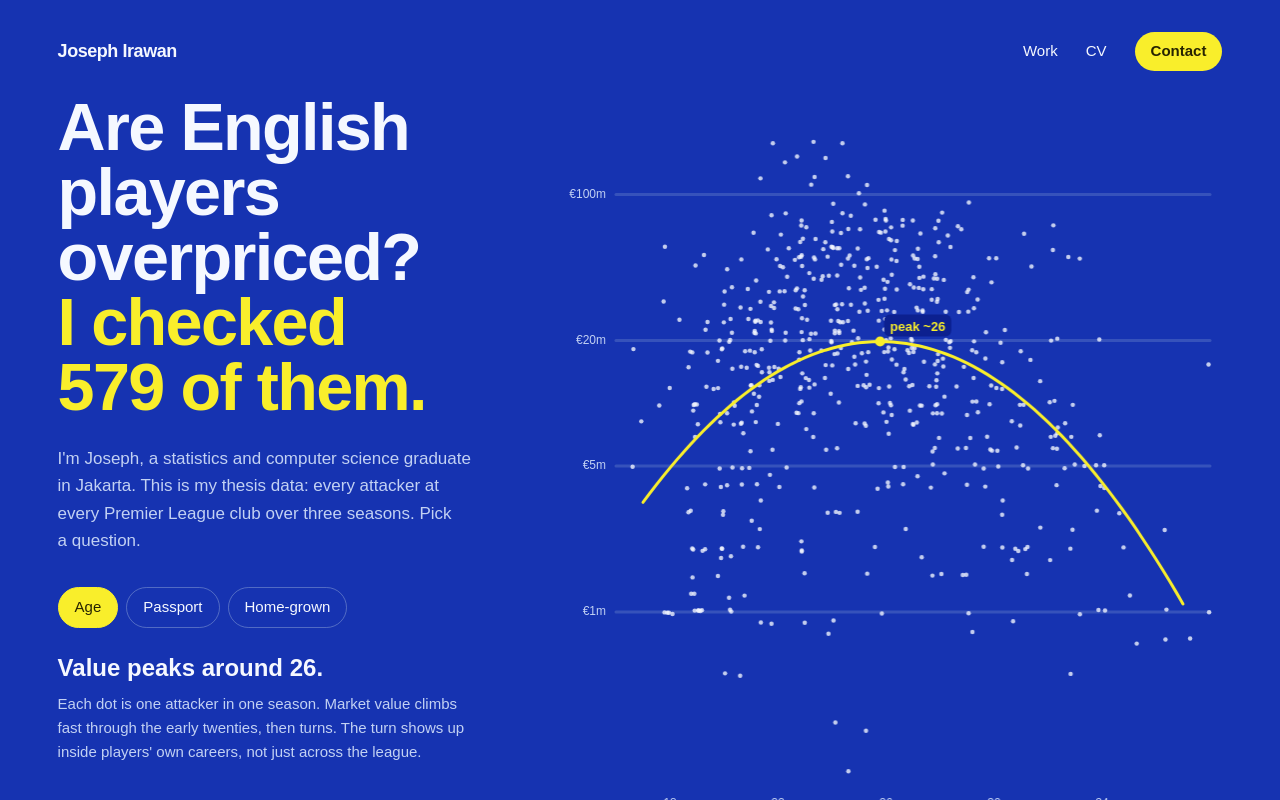
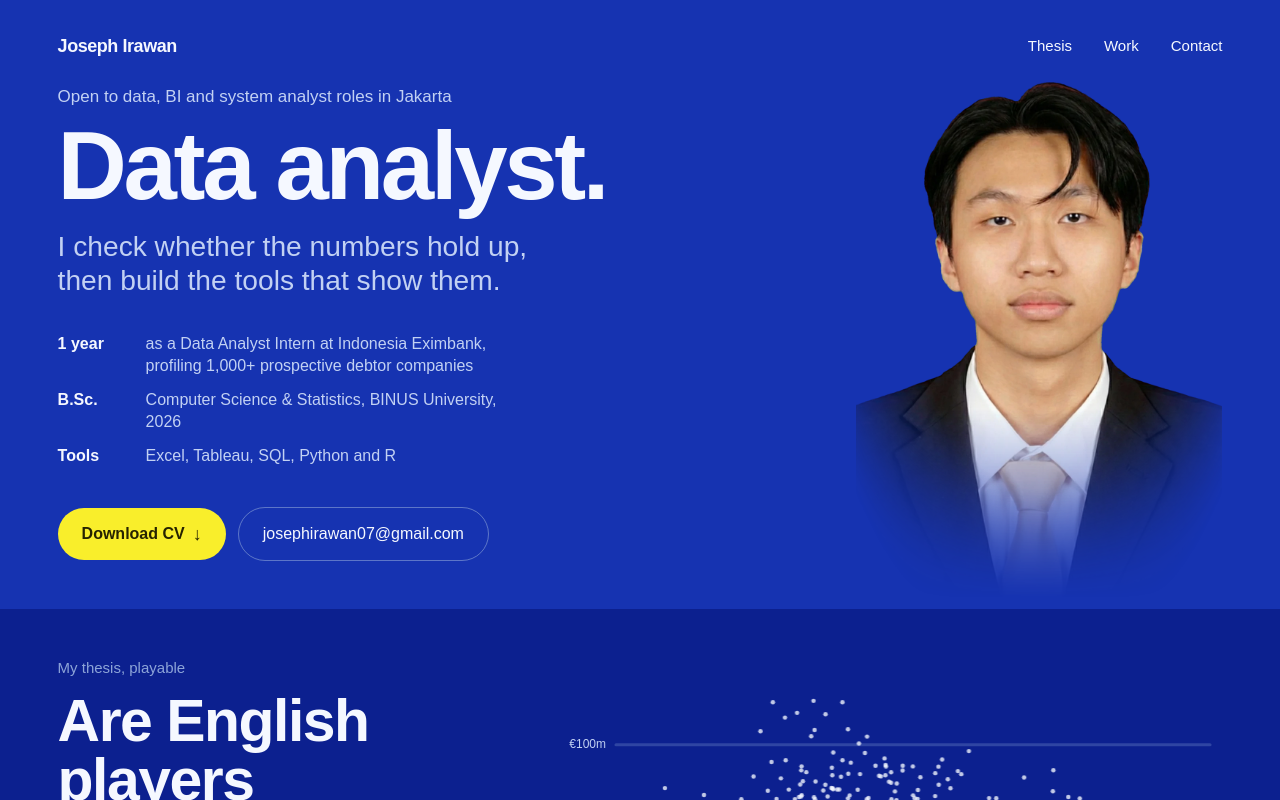
Before and after one commit to zpjosephi/josephsweb, a Next.js app: page / in a window 1280 px wide. Shown: the top 800 px of the page. Built offline with nearby package versions, Linux system fonts and the light colour scheme; a web font is replaced by a local one.

Commit message:
split the home: hr-facing intro first, thesis explorer second

```diff
--- a/src/app/globals.css
+++ b/src/app/globals.css
@@ -66,6 +66,13 @@ p {
   padding-inline: var(--gutter);
 }
 
+/* The portrait is a cropped ID photo: dissolve the shoulders so no hard edge shows. */
+.photo-fade {
+  mask-image: radial-gradient(ellipse 62% 78% at 50% 32%, #000 58%, transparent 100%),
+    linear-gradient(to bottom, #000 62%, transparent 98%);
+  mask-composite: intersect;
+}
+
 .tabular {
   font-variant-numeric: tabular-nums;
 }
--- a/src/app/page.tsx
+++ b/src/app/page.tsx
@@ -1,9 +1,11 @@
-import { Hero } from "@/components/hero";
+import { Intro } from "@/components/intro";
+import { ThesisExplorer } from "@/components/thesis-explorer";
 
 export default function Home() {
   return (
     <main>
-      <Hero />
+      <Intro />
+      <ThesisExplorer />
     </main>
   );
 }
--- /dev/null
+++ b/src/components/intro.tsx
@@ -0,0 +1,89 @@
+import Image from "next/image";
+import Link from "next/link";
+import { site } from "@/lib/site";
+
+const FACTS = [
+  {
+    lead: "1 year",
+    text: "as a Data Analyst Intern at Indonesia Eximbank, profiling 1,000+ prospective debtor companies",
+  },
+  { lead: "B.Sc.", text: "Computer Science & Statistics, BINUS University, 2026" },
+  { lead: "Tools", text: "Excel, Tableau, SQL, Python and R" },
+];
+
+export function Intro() {
+  return (
+    <section className="relative flex min-h-[min(100svh,980px)] flex-col overflow-hidden bg-stage text-on-stage lg:min-h-[76svh]">
+      <header className="shell relative z-[var(--z-sticky)] flex items-center justify-between pt-6 sm:pt-8">
+        <Link href="/" className="font-display text-lg font-semibold tracking-tight">
+          Joseph Irawan
+        </Link>
+        <nav aria-label="Primary" className="flex items-center gap-5 text-[15px] sm:gap-8">
+          <a href="#thesis" className="hidden underline-offset-4 hover:underline sm:inline">
+            Thesis
+          </a>
+          <a href="#work" className="underline-offset-4 hover:underline">
+            Work
+          </a>
+          <a href="#contact" className="underline-offset-4 hover:underline">
+            Contact
+          </a>
+        </nav>
+      </header>
+
+      <div
+        id="main-content"
+        className="shell relative grid flex-1 grid-cols-1 lg:grid-cols-12 lg:gap-x-10"
+      >
+        <div className="relative z-[1] flex flex-col justify-center pb-10 pt-12 lg:col-span-7 lg:pb-12 lg:pt-6">
+          <p className="text-[17px] text-on-stage-soft">Open to data, BI and system analyst roles in Jakarta</p>
+          <h1 className="mt-3 font-display text-[clamp(3.4rem,8.6vw,6rem)] font-semibold leading-[0.92] tracking-[-0.035em]">
+            Data analyst.
+          </h1>
+          <p className="mt-5 max-w-[30ch] font-display text-[clamp(1.35rem,2.2vw,1.9rem)] leading-[1.2] text-on-stage-soft">
+            I check whether the numbers hold up, then build the tools that show them.
+          </p>
+
+          <ul className="mt-9 max-w-[52ch] space-y-3">
+            {FACTS.map((f) => (
+              <li key={f.lead} className="grid grid-cols-[4.5rem_1fr] gap-x-4 text-[16px] leading-snug">
+                <span className="tabular font-semibold text-on-stage">{f.lead}</span>
+                <span className="text-on-stage-soft">{f.text}</span>
+              </li>
+            ))}
+          </ul>
+
+          <div className="mt-10 flex flex-wrap items-center gap-3">
+            <a
+              href={site.cvUrl}
+              className="inline-flex items-center gap-2 rounded-full bg-mark px-6 py-3.5 text-[16px] font-semibold text-mark-ink transition-transform duration-300 ease-[var(--ease-out-expo)] hover:-translate-y-0.5 active:translate-y-0"
+            >
+              Download CV
+              <span aria-hidden="true" className="text-[18px] leading-none">
+                ↓
+              </span>
+            </a>
+            <a
+              href={`mailto:${site.email}`}
+              className="inline-flex items-center rounded-full border border-on-stage-faint/60 px-6 py-3.5 text-[16px] font-medium transition-colors duration-200 hover:border-on-stage"
+            >
+              {site.email}
+            </a>
+          </div>
+        </div>
+
+        <div className="relative -mx-[var(--gutter)] h-[min(62svh,520px)] lg:col-span-5 lg:mx-0 lg:h-auto">
+          <Image
+            src="/joseph-cutout.webp"
+            alt="Joseph Irawan in a dark suit and tie"
+            width={1000}
+            height={1438}
+            priority
+            sizes="(min-width: 1024px) 40vw, 100vw"
+            className="photo-fade absolute bottom-0 left-1/2 h-full w-auto max-w-none -translate-x-1/2 object-contain object-bottom lg:left-auto lg:right-0 lg:h-[96%] lg:translate-x-0"
+          />
+        </div>
+      </div>
+    </section>
+  );
+}
--- a/src/components/player-field.tsx
+++ b/src/components/player-field.tsx
@@ -134,6 +134,8 @@ export function PlayerField({ view }: { view: View }) {
   const wrapRef = useRef<HTMLDivElement>(null);
   const canvasRef = useRef<HTMLCanvasElement>(null);
   const [size, setSize] = useState<Size | null>(null);
+  // the entrance only plays once the field is actually on screen
+  const [seen, setSeen] = useState(false);
   const [hover, setHover] = useState<{ i: number; x: number; y: number; view: View } | null>(null);
 
   const anim = useRef({
@@ -156,9 +158,9 @@ export function PlayerField({ view }: { view: View }) {
   const radius = size ? Math.max(2.1, Math.min(3.6, size.w / 300)) : 3;
 
   const layout = useMemo(() => {
-    if (!size) return null;
+    if (!size || !seen) return null;
     return view === "age" ? ageLayout(size) : swarm(view, size, radius);
-  }, [view, size, radius]);
+  }, [view, size, radius, seen]);
 
   const draw = useCallback(() => {
     const canvas = canvasRef.current;
@@ -301,7 +303,20 @@ export function PlayerField({ view }: { view: View }) {
       setSize({ w: Math.round(width), h: Math.round(height) });
     });
     ro.observe(el);
-    return () => ro.disconnect();
+    const io = new IntersectionObserver(
+      ([entry]) => {
+        if (entry.isIntersecting) {
+          setSeen(true);
+          io.disconnect();
+        }
+      },
+      { threshold: 0.35 },
+    );
+    io.observe(el);
+    return () => {
+      ro.disconnect();
+      io.disconnect();
+    };
   }, []);
 
   // Kick off a transition whenever the target layout changes.
--- a/src/components/hero.tsx
+++ b/src/components/thesis-explorer.tsx
@@ -1,10 +1,8 @@
 "use client";
 
-import Link from "next/link";
 import { useState } from "react";
 import { PlayerField, type View } from "@/components/player-field";
 import { model, peakAge, players } from "@/lib/epl";
-import { site } from "@/lib/site";
 
 const VIEWS: { id: View; label: string; title: string; body: string }[] = [
   {
@@ -27,44 +25,29 @@ const VIEWS: { id: View; label: string; title: string; body: string }[] = [
   },
 ];
 
-export function Hero() {
+export function ThesisExplorer() {
   const [view, setView] = useState<View>("age");
   const current = VIEWS.find((v) => v.id === view)!;
 
   return (
-    <section className="relative flex min-h-dvh flex-col bg-stage text-on-stage">
-      <header className="shell flex items-center justify-between pt-6 sm:pt-8">
-        <Link href="/" className="font-display text-lg font-semibold tracking-tight">
-          Joseph Irawan
-        </Link>
-        <nav aria-label="Primary" className="flex items-center gap-5 text-[15px] sm:gap-7">
-          <a href="#work" className="hover:text-mark">
-            Work
-          </a>
-          <a href={site.cvUrl} className="hover:text-mark">
-            CV
-          </a>
-          <a
-            href="#contact"
-            className="rounded-full bg-mark px-4 py-2 font-semibold text-mark-ink transition-transform duration-300 ease-[var(--ease-out-expo)] hover:-translate-y-0.5"
+    <section
+      id="thesis"
+      aria-labelledby="thesis-title"
+      className="relative bg-stage-deep text-on-stage"
+    >
+      <div className="shell grid grid-cols-1 gap-y-8 pb-10 pt-14 lg:grid-cols-12 lg:gap-x-10 lg:pt-12">
+        <div className="flex flex-col lg:col-span-5 lg:row-span-2 lg:pb-6">
+          <p className="text-[15px] font-medium text-on-stage-faint">My thesis, playable</p>
+          <h2
+            id="thesis-title"
+            className="mt-3 font-display text-[clamp(2.2rem,4.6vw,4rem)] font-semibold leading-[1] tracking-[-0.025em]"
           >
-            Contact
-          </a>
-        </nav>
-      </header>
-
-      <div
-        id="main-content"
-        className="shell grid flex-1 grid-cols-1 gap-y-8 pb-8 pt-10 lg:grid-cols-12 lg:gap-x-10 lg:pt-6"
-      >
-        <div className="flex flex-col justify-end lg:col-span-5 lg:row-span-2 lg:pb-6">
-          <h1 className="font-display text-[clamp(2.4rem,5.2vw,4.6rem)] font-semibold leading-[0.98] tracking-[-0.025em]">
             Are English players overpriced?{" "}
             <span className="text-mark">I checked {players.length} of them.</span>
-          </h1>
+          </h2>
           <p className="mt-6 max-w-[46ch] text-[17px] leading-relaxed text-on-stage-soft">
-            I&apos;m Joseph, a statistics and computer science graduate in Jakarta. This is my thesis
-            data: every attacker at every Premier League club over three seasons. Pick a question.
+            Every attacker at every Premier League club over three seasons, collected by hand from
+            Transfermarkt. Pick a question and watch the data rearrange itself.
           </p>
 
           <div role="group" aria-label="Question" className="mt-8 flex flex-wrap gap-2">
@@ -86,7 +69,7 @@ export function Hero() {
           </div>
         </div>
 
-        <div className="h-[58svh] min-h-[360px] lg:col-span-7 lg:row-span-2 lg:h-auto lg:min-h-[560px]">
+        <div className="h-[58svh] min-h-[360px] lg:col-span-7 lg:row-span-2 lg:h-[min(78svh,760px)] lg:min-h-[560px]">
           <PlayerField view={view} />
         </div>
 
@@ -95,7 +78,7 @@ export function Hero() {
         </div>
       </div>
 
-      <p className="shell pb-6 text-[13px] text-on-stage-faint">
+      <p className="shell pb-8 text-[13px] text-on-stage-faint">
         Transfermarkt market values, 2022/23 to 2024/25. Home-grown status from Football Manager.
         Hover or tap a dot.
       </p>
```
Also changed, not shown: public/joseph-cutout.webp (added), 1 other file (tests, documents, lock files or other folders).
